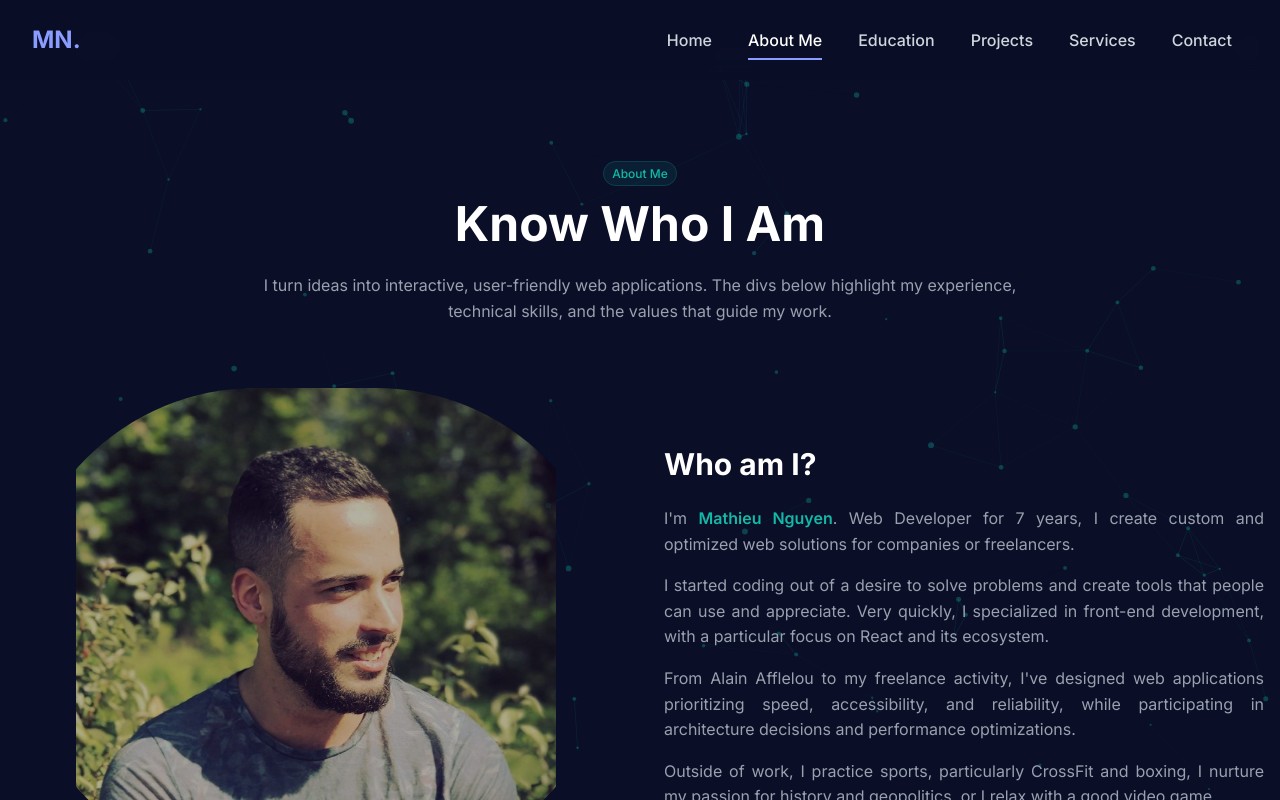
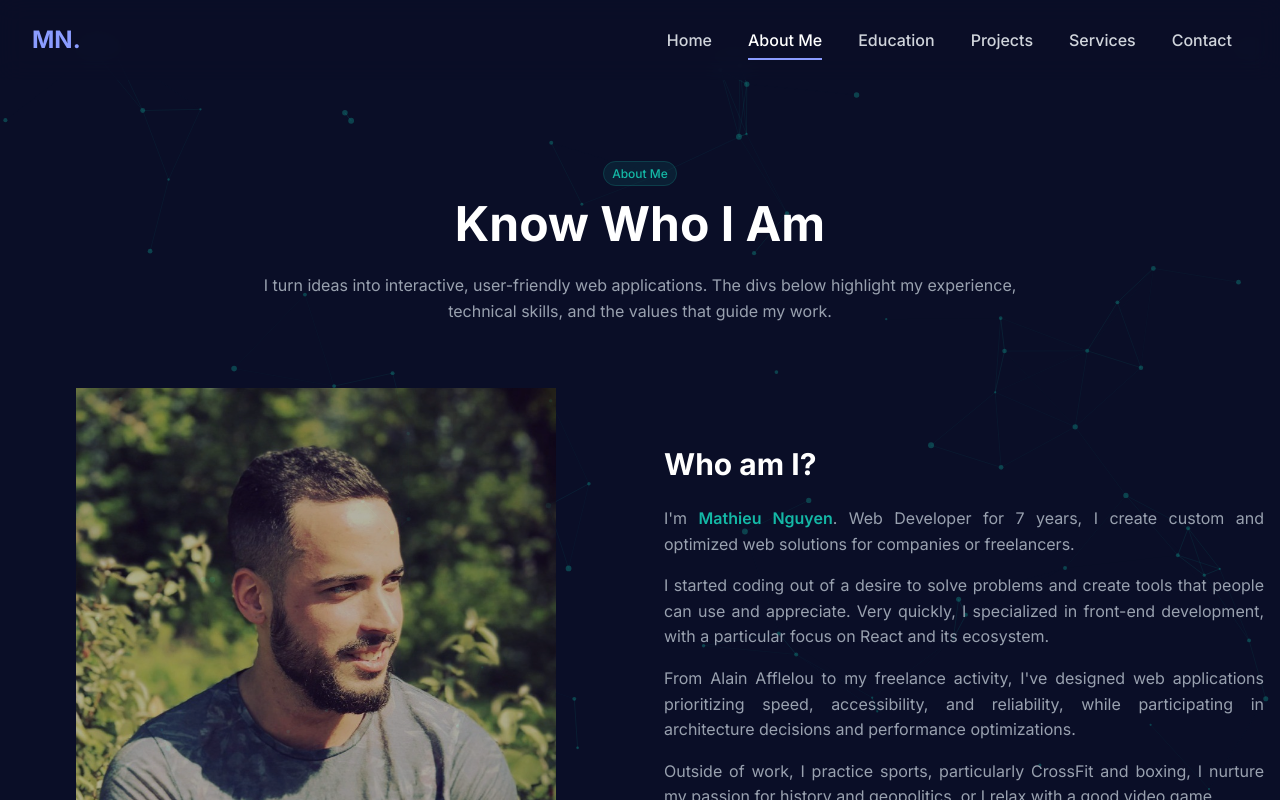
Before and after one commit to mntn95/my-personal-website, a Next.js app: page /about in a window 1280 px wide. Shown: the top 800 px of the page. Built offline with nearby package versions, Linux system fonts and the light colour scheme.

Commit message:
Updated photo borders

```diff
--- a/src/components/features/about/profile.tsx
+++ b/src/components/features/about/profile.tsx
@@ -21,11 +21,11 @@ const ProfileSection = async (): Promise<React.ReactElement> => {
         viewport={{ once: true, margin: "0px 0px -100px 0px" }}
         variants={fadeInLeft}
       >
-        <div className="relative w-full h-120 rounded-lg overflow-hidden opacity-70">
+        <div className="relative w-full h-120 overflow-hidden opacity-70">
           <ImageWithFallback
             src="/images/profile-pic.jpeg"
             alt="Profile"
-            className="w-full h-full object-contain rounded-full"
+            className="w-full h-full object-contain"
           />
         </div>
       </motion.div>
```
